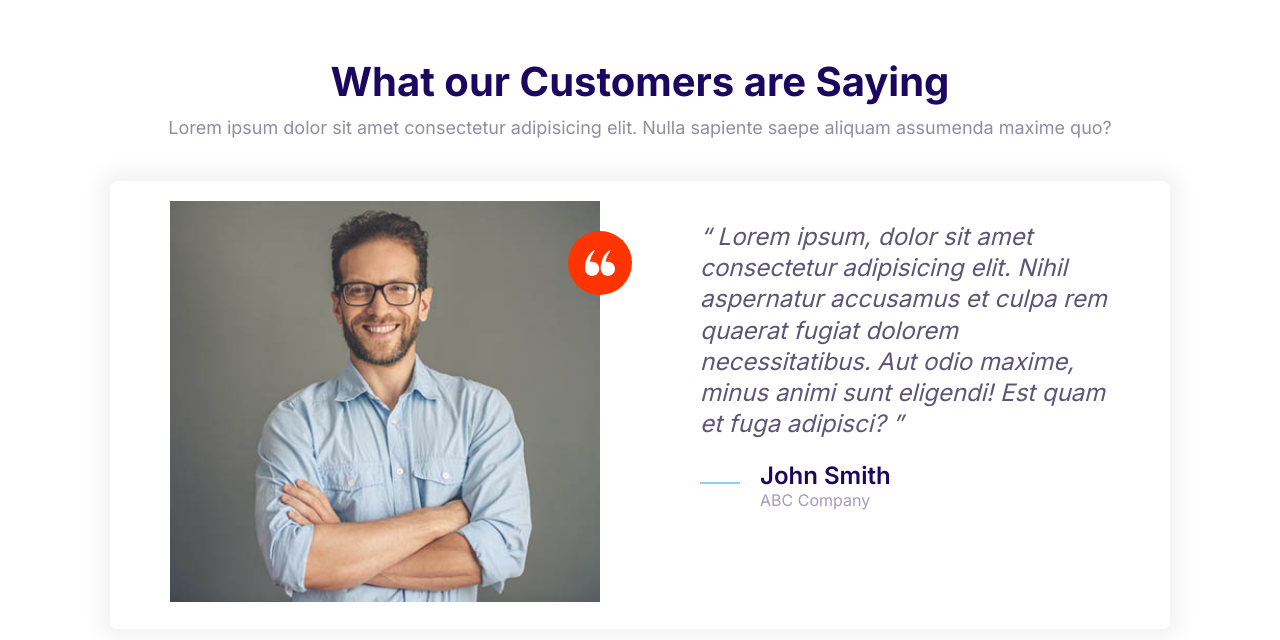
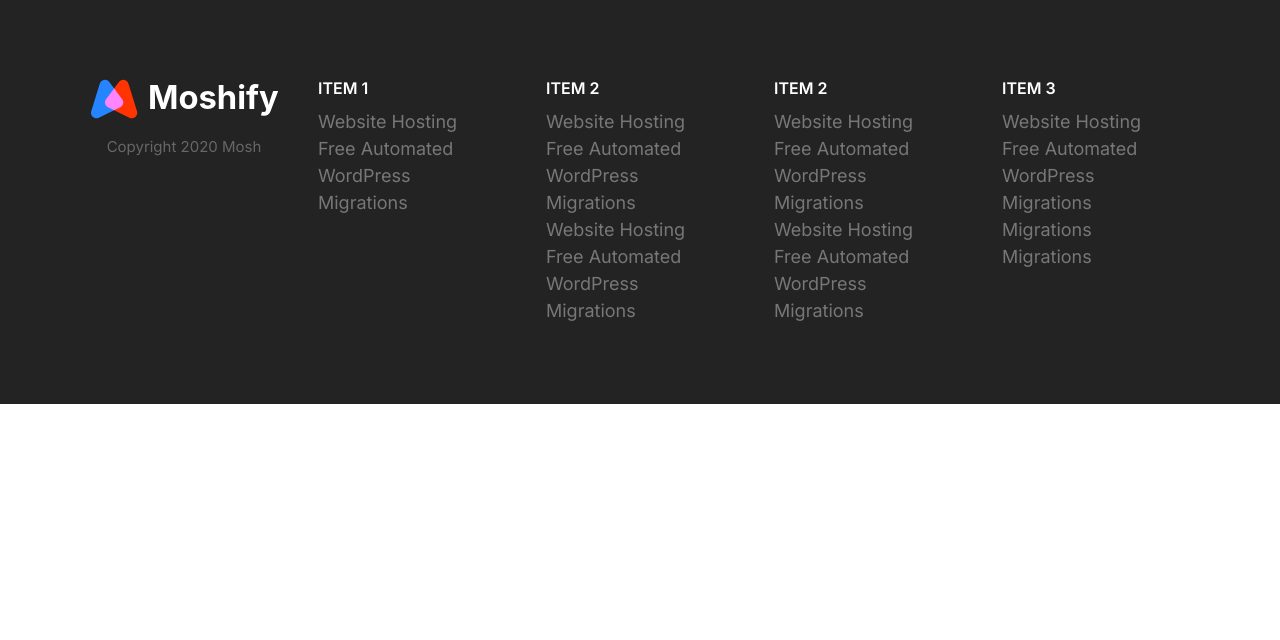
Before and after one commit to Iriaa9/moshify, a plain HTML site: page index.html in a window 1280 px wide. Drawn offline with Linux system fonts and the light colour scheme.

Commit message:
Build the footer component.

```diff
--- a/CSS/styles.css
+++ b/CSS/styles.css
@@ -613,7 +613,9 @@ a {
   color: #7b858b;
 }
 
-.block--dark .block__heading {
+.block--dark h1,
+.block--dark h2,
+.block--dark h3 {
   color: white;
 }
 
@@ -808,3 +810,79 @@ a {
     max-width: 700px;
   }
 }
+
+/* Footer */
+.footer {
+  background: #232323;
+}
+
+.footer a {
+  color: #777;
+  font-size: 1.8rem;
+  transition: color 0.3s;
+}
+
+.footer a:hover {
+  color: white;
+}
+
+.footer__section {
+  padding: 2rem;
+  border-bottom: 1px solid #393939;
+}
+
+.footer__section .list {
+  margin: 0;
+}
+
+.footer__heading {
+  font-weight: 600;
+  text-transform: uppercase;
+}
+
+.footer__brand {
+  margin-top: 5rem;
+  text-align: center;
+}
+
+.footer__brand img {
+  width: 100%;
+  max-width: 230px;
+}
+
+.footer__copyright {
+  font-size: 2.1rem;
+  color: white;
+  opacity: 0.3;
+}
+
+@media screen and (min-width: 768px) {
+  .footer__sections {
+    grid-template-columns: repeat(auto-fit, minmax(10rem, 1fr));
+  }
+
+  .footer .collapsible--chevron {
+    display: none;
+  }
+  .footer .collapsible__content {
+    opacity: 1;
+    max-height: 100%;
+  }
+
+  .footer__section {
+    border: 0;
+  }
+
+  .footer__brand {
+    order: -1;
+    margin-top: 1rem;
+  }
+
+  .footer__copyright {
+    font-size: 1.5rem;
+  }
+
+  .footer__heading {
+    font-size: 1.6rem;
+  }
+}
--- a/index.html
+++ b/index.html
@@ -14,53 +14,82 @@
     <link rel="stylesheet" href="css/styles.css" />
   </head>
   <body>
-    <section class="block">
-      <header class="block__header">
-        <h2 class="block__heading">What our Customers are Saying</h2>
-        <p>
-          Lorem ipsum dolor sit amet consectetur adipisicing elit. Nulla
-          sapiente saepe aliquam assumenda maxime quo?
-        </p>
+    <footer class="block block--dark footer">
+      <div class="container grid footer__sections">
+        <section class="collapsible collapsible--expanded footer__section">
+          <header class="collapsible__header">
+            <h2 class="collapsible__heading footer__heading">Item 1</h2>
+            <svg class="icon icon--white collapsible--chevron">
+              <use xlink:href="images/sprite.svg#chevron"></use>
+            </svg>
           </header>
-      <div class="container">
-        <div class="card testimonial">
-          <div class="grid grid--1x2">
-            <div class="testimonial__image">
-              <img
-                src="images/testimonial.jpg"
-                alt="A happy, smiling customer"
-              />
-              <span class="icon-container icon-container--accent">
-                <svg class="icon icon--small icon--white">
-                  <use xlink:href="images/sprite.svg#quotes"></use>
+          <div class="collapsible__content">
+            <ul class="list">
+              <li><a href="#"> Website Hosting</a></li>
+              <li><a href="#">Free Automated WordPress</a></li>
+              <li><a href="#">Migrations</a></li>
+            </ul>
+          </div>
+        </section>
+        <section class="collapsible footer__section">
+          <header class="collapsible__header">
+            <h2 class="collapsible__heading footer__heading">Item 2</h2>
+            <svg class="icon icon--white collapsible--chevron">
+              <use xlink:href="images/sprite.svg#chevron"></use>
             </svg>
-              </span>
+          </header>
+          <div class="collapsible__content">
+            <ul class="list">
+              <li><a href="#"> Website Hosting</a></li>
+              <li><a href="#">Free Automated WordPress</a></li>
+              <li><a href="#">Migrations</a></li>
+              <li><a href="#"> Website Hosting</a></li>
+              <li><a href="#">Free Automated WordPress</a></li>
+              <li><a href="#">Migrations</a></li>
+            </ul>
           </div>
-            <blockquote class="quote">
-              <p class="quote__text">
-                Lorem ipsum, dolor sit amet consectetur adipisicing elit. Nihil
-                aspernatur accusamus et culpa rem quaerat fugiat dolorem
-                necessitatibus. Aut odio maxime, minus animi sunt eligendi! Est
-                quam et fuga adipisci?
-              </p>
-              <footer class="quote__footer">
-                <div class="media">
-                  <div class="media__image quote__icon">
-                    <svg class="icon icon--primary">
-                      <use xlink:href="images/sprite.svg#line"></use>
+        </section>
+        <section class="collapsible footer__section">
+          <header class="collapsible__header">
+            <h2 class="collapsible__heading footer__heading">Item 2</h2>
+            <svg class="icon icon--white collapsible--chevron">
+              <use xlink:href="images/sprite.svg#chevron"></use>
             </svg>
+          </header>
+          <div class="collapsible__content">
+            <ul class="list">
+              <li><a href="#"> Website Hosting</a></li>
+              <li><a href="#">Free Automated WordPress</a></li>
+              <li><a href="#">Migrations</a></li>
+              <li><a href="#"> Website Hosting</a></li>
+              <li><a href="#">Free Automated WordPress</a></li>
+              <li><a href="#">Migrations</a></li>
+            </ul>
           </div>
-                  <div class="media__body">
-                    <h3 class="media__title quote__author">John Smith</h3>
-                    <p class="quote__organization">ABC Company</p>
+        </section>
+        <section class="collapsible footer__section">
+          <header class="collapsible__header">
+            <h2 class="collapsible__heading footer__heading">Item 3</h2>
+            <svg class="icon icon--white collapsible--chevron">
+              <use xlink:href="images/sprite.svg#chevron"></use>
+            </svg>
+          </header>
+          <div class="collapsible__content">
+            <ul class="list">
+              <li><a href="#"> Website Hosting</a></li>
+              <li><a href="#">Free Automated WordPress</a></li>
+              <li><a href="#">Migrations</a></li>
+              <li><a href="#">Migrations</a></li>
+              <li><a href="#">Migrations</a></li>
+            </ul>
           </div>
+        </section>
+        <section class="footer__brand">
+          <img src="images/logo.svg" alt="" />
+          <p class="footer__copyright">Copyright 2020 Mosh</p>
+        </section>
       </div>
     </footer>
-            </blockquote>
-          </div>
-        </div>
-      </div>
-    </section>
     <script src="js/main.js"></script>
   </body>
 </html>
```
Also changed, not shown: components/footer.html (added, +76 -0 lines). Lines whose indentation alone changed are shown as unchanged.
